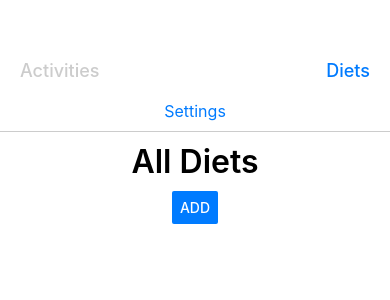
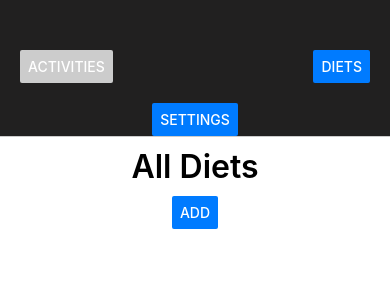
Before and after one commit to CS5520/cs5520-spring2025-assignment-2-assignment2, a React Native app: screen / in a window 390 px wide. Shown: the top 300 px of the page. Built offline with nearby package versions, Linux system fonts and the light colour scheme; no server answers; the database is empty.

Commit message:
refactor App component to replace TouchableOpacity with Button for improved usability and styling

```diff
--- a/App.tsx
+++ b/App.tsx
@@ -1,4 +1,4 @@
-import { StyleSheet, Text, View, TouchableOpacity } from 'react-native';
+import { StyleSheet, Text, View, Button } from 'react-native';
 import { useState } from 'react';
 import { ThemeProvider } from './ThemeContext';
 import { COLORS, LAYOUT, TYPOGRAPHY } from './constants/styles';
@@ -48,43 +48,24 @@ export default function App() {
                 <View style={styles.header}>
                     <View style={styles.topTabs}>
                         {/* Left tab - Activities */}
-                        <TouchableOpacity
+                        <Button
+                            title="Activities"
                             onPress={() => handleScreenChange('activities')}
-                            style={styles.tab}
-                        >
-                            <Text
-                                style={[
-                                    styles.tabText,
-                                    { color: currentScreen === 'activities' ? COLORS.PRIMARY : COLORS.INACTIVE }
-                                ]}
-                            >
-                                Activities
-                            </Text>
-                        </TouchableOpacity>
+                            color={currentScreen === 'activities' ? COLORS.PRIMARY : COLORS.INACTIVE}
+                        />
 
                         {/* Right tab - Diets */}
-                        <TouchableOpacity
+                        <Button
+                            title="Diets"
                             onPress={() => handleScreenChange('diets')}
-                            style={styles.tab}
-                        >
-                            <Text
-                                style={[
-                                    styles.tabText,
-                                    { color: currentScreen === 'diets' ? COLORS.PRIMARY : COLORS.INACTIVE }
-                                ]}
-                            >
-                                Diets
-                            </Text>
-                        </TouchableOpacity>
+                            color={currentScreen === 'diets' ? COLORS.PRIMARY : COLORS.INACTIVE}
+                        />
                     </View>
 
                     {/* Settings button below */}
-                    <TouchableOpacity
-                        onPress={() => handleScreenChange('settings')}
-                        style={styles.settingsButton}
-                    >
-                        <Text style={styles.settingsText}>Settings</Text>
-                    </TouchableOpacity>
+                    <View style={styles.settingsButtonContainer}>
+                        <Button title="Settings" onPress={() => handleScreenChange('settings')} color={COLORS.PRIMARY} />
+                    </View>
                 </View>
                 {renderScreen()}
             </View>
@@ -99,7 +80,7 @@ const styles = StyleSheet.create({
     header: {
         paddingTop: 50,
         paddingHorizontal: LAYOUT.PADDING,
-        backgroundColor: COLORS.WHITE,
+        backgroundColor: COLORS.HEADER,
         borderBottomWidth: 1,
         borderBottomColor: COLORS.INACTIVE,
     },
@@ -109,18 +90,12 @@ const styles = StyleSheet.create({
         alignItems: 'center',
         marginBottom: LAYOUT.MARGIN,
     },
-    tab: {
-        paddingVertical: LAYOUT.PADDING / 2,
+    buttonContainer: {
+        // flex: 1, // Allows buttons to have equal space
+        // marginHorizontal: 5, // Adds spacing between buttons
     },
-    tabText: {
-        ...TYPOGRAPHY.SUBTITLE,
-    },
-    settingsButton: {
+    settingsButtonContainer: {
         alignSelf: 'center',
-        paddingBottom: LAYOUT.PADDING / 2,
-    },
-    settingsText: {
-        ...TYPOGRAPHY.BODY,
-        color: COLORS.PRIMARY,
+        marginTop: 10, // Spacing below tabs
     },
 });
```
